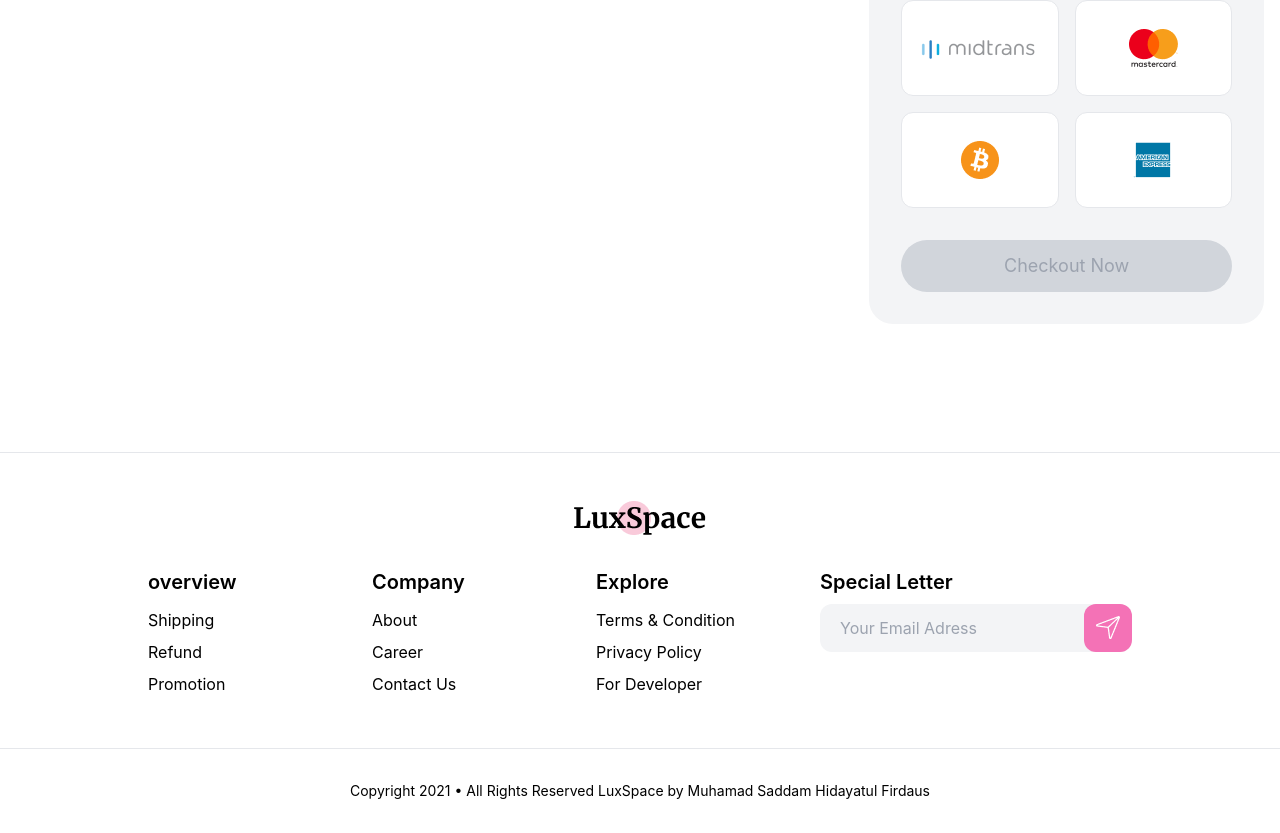
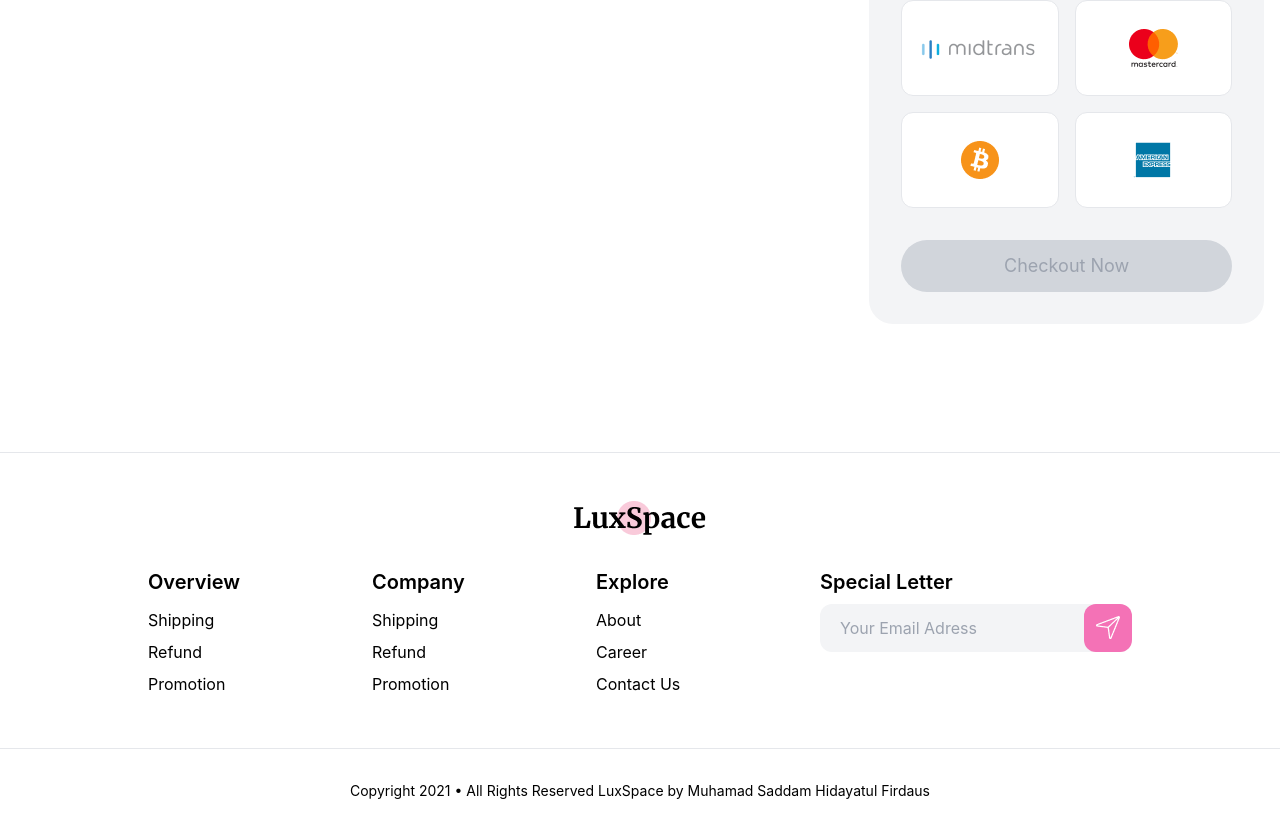
Before and after one commit to saddamhf17/luxspace-reac, a React (Create React App) app: page /cart in a window 1280 px wide. Shown: the part 869-1702 px from the top of the page. Built offline with nearby package versions, Linux system fonts and the light colour scheme.

Commit message:
update sitemap

```diff
--- a/src/parts/Sitemap.js
+++ b/src/parts/Sitemap.js
@@ -1,7 +1,48 @@
-import React from "react";
+import React, { useState } from "react";
 import { Link } from "react-router-dom";
 
+function SitemapLinks({ isActive, setActive, children, title }) {
+  return (
+    <div className="w-full md:w-2/12 mb-4 md:mb-0 accordion">
+      <h5 className="text-xl font-semibold mb-2 relative">
+        {title}
+        <button
+          onClick={() => setActive(isActive)}
+          className={[
+            "absolute block md:hidden top-1/2 right-0 transform -translate-y-1/2 focus:outline-none transition duration-200 ",
+            isActive ? "rotate-0" : "rotate-180",
+          ].join(" ")}
+        >
+          <svg
+            width="20"
+            height="9"
+            viewBox="0 0 20 9"
+            fill="none"
+            xmlns="http://www.w3.org/2000/svg"
+          >
+            <path
+              fillRule="evenodd"
+              clipRule="evenodd"
+              d="M0.197257 0.403676C0.526597 -0.0396672 1.15298 -0.132085 1.59632 0.197256L9.75 6.25427L17.9037 0.197256C18.347 -0.132085 18.9734 -0.0396672 19.3027 0.403676C19.6321 0.847019 19.5397 1.4734 19.0963 1.80274L10.3463 8.30274C9.99227 8.56575 9.50773 8.56575 9.15368 8.30274L0.403676 1.80274C-0.0396667 1.4734 -0.132084 0.847019 0.197257 0.403676Z"
+              fill="black"
+            />
+          </svg>
+        </button>
+      </h5>
+      <ul
+        className={[
+          "md:h-auto md:visible md:opacity-100 overflow-hidden transition duration-200",
+          isActive ? "h-0 invisible opacity-0" : "opacity-100",
+        ].join(" ")}
+      >
+        {children}
+      </ul>
+    </div>
+  );
+}
+
 export default function Sitemap() {
+  const [active, setActive] = useState(null);
   return (
     <section className="sitemap">
       <div className="border-b border-gray-200 py-12 mt-16 px-4">
@@ -10,9 +51,11 @@ export default function Sitemap() {
         </div>
         <aside className="container mx-auto">
           <div className="flex flex-wrap md:space-x-4 justify-center">
-            <div className="w-full md:w-2/12 mb-4 md:mb-0 accordion">
-              <h5 className="text-xl font-semibold mb-2 relative">overview</h5>
-              <ul className="h-0 invisible md:h-auto md:visible overflow-hidden">
+            <SitemapLinks
+              setActive={setActive}
+              isActive={active === 1 ? null : 1}
+              title="Overview"
+            >
               <li>
                 <Link to="/Home" className="hover:underline py-1 block">
                   Shipping
@@ -28,11 +71,33 @@ export default function Sitemap() {
                   Promotion
                 </Link>
               </li>
-              </ul>
-            </div>
-            <div className="w-full md:w-2/12 mb-4 md:mb-0 accordion">
-              <h5 className="text-xl font-semibold mb-2 relative">Company</h5>
-              <ul className="h-0 invisible md:h-auto md:visible overflow-hidden">
+            </SitemapLinks>
+            <SitemapLinks
+              setActive={setActive}
+              isActive={active === 2 ? null : 2}
+              title="Company"
+            >
+              <li>
+                <Link to="/Home" className="hover:underline py-1 block">
+                  Shipping
+                </Link>
+              </li>
+              <li>
+                <Link to="/Home" className="hover:underline py-1 block">
+                  Refund
+                </Link>
+              </li>
+              <li>
+                <Link to="/Home" className="hover:underline py-1 block">
+                  Promotion
+                </Link>
+              </li>
+            </SitemapLinks>
+            <SitemapLinks
+              setActive={setActive}
+              isActive={active === 3 ? null : 3}
+              title="Explore"
+            >
               <li>
                 <Link to="/Home" className="hover:underline py-1 block">
                   About
@@ -48,28 +113,7 @@ export default function Sitemap() {
                   Contact Us
                 </Link>
               </li>
-              </ul>
-            </div>
-            <div className="w-full md:w-2/12 mb-4 md:mb-0 accordion">
-              <h5 className="text-xl font-semibold mb-2 relative">Explore</h5>
-              <ul className="h-0 invisible md:h-auto md:visible overflow-hidden">
-                <li>
-                  <Link to="/Home" className="hover:underline py-1 block">
-                    Terms & Condition
-                  </Link>
-                </li>
-                <li>
-                  <Link to="/Home" className="hover:underline py-1 block">
-                    Privacy Policy
-                  </Link>
-                </li>
-                <li>
-                  <Link to="/Home" className="hover:underline py-1 block">
-                    For Developer
-                  </Link>
-                </li>
-              </ul>
-            </div>
+            </SitemapLinks>
             <div className="w-full md:w-3/12 mb-4 md:mb-0">
               <h5 className="text-xl font-semibold mb-2 relative">
                 Special Letter
```
Lines whose indentation alone changed are shown as unchanged.
